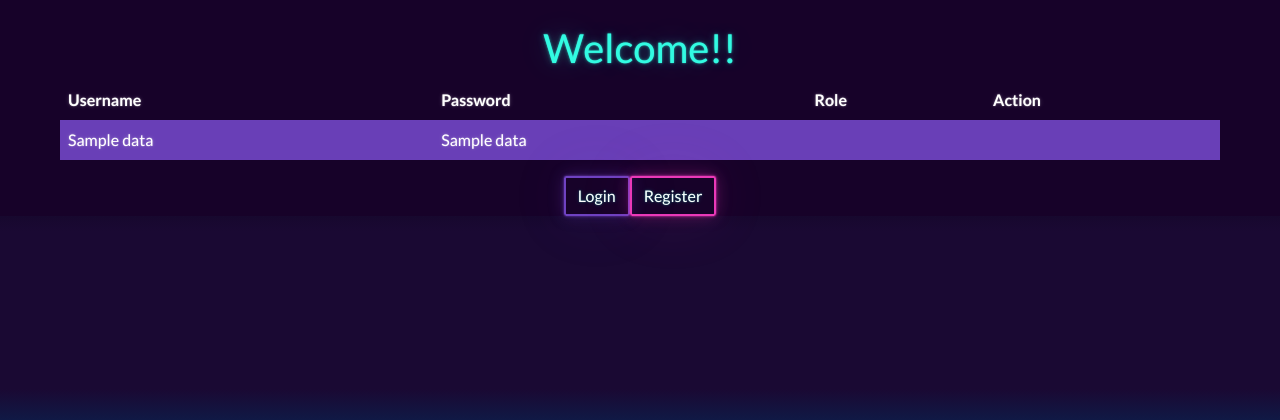
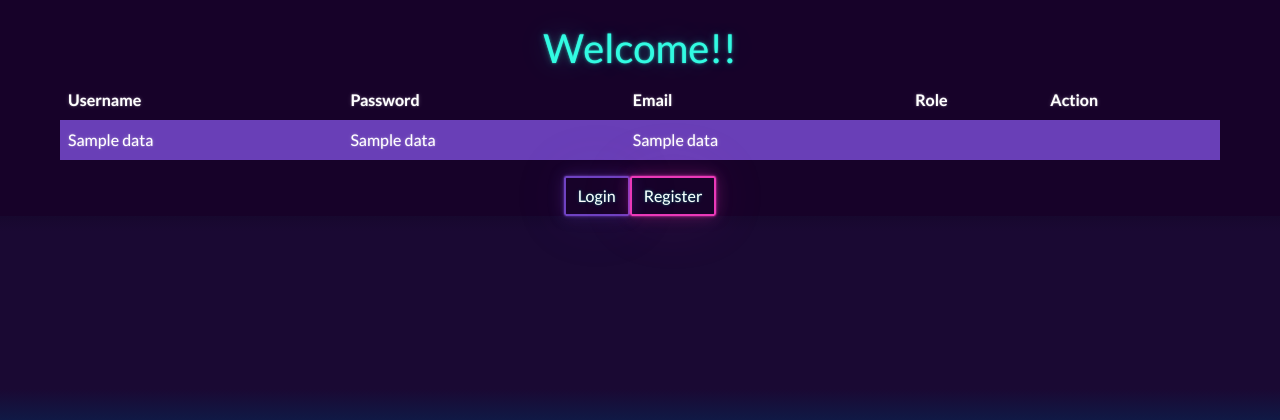
Before and after one commit to ONETP-IPET57/napoleon-backend, a Flask app: template templates/index.html in a window 1280 px wide. Shown: the top 420 px of the page. Run offline with Flask 2, Linux system fonts and the light colour scheme; the template is opened without the code that fills it: most values are stand-ins (such as "Sample title", 1, 10 or a date in 2020); some libraries are stand-ins or nearby versions.

Commit message:
New Branch

```diff
--- a/app.py
+++ b/app.py
@@ -1,4 +1,5 @@
 import time
+#from urllib import response
 from flask import Flask, render_template, request, redirect, url_for, flash, Blueprint, jsonify
 from flask_mysqldb import MySQL
 from flask_jwt_extended import create_access_token, JWTManager, get_jwt_identity, jwt_required, set_access_cookies, unset_jwt_cookies
@@ -143,7 +144,7 @@ def signup():
                 "message": "Your username is registered"
             }), 401
 
-@app.route("/api/logout", methods=['POST'])
+@app.route("/api/logout")
 def logout():
     response = jsonify({"message": "Logout Successful"})
     unset_jwt_cookies(response)
--- a/templates/index.html
+++ b/templates/index.html
@@ -9,6 +9,7 @@
         <thead class="">
             <th>Username</th>
             <th>Password</th>
+            <th>Email</th>
             <th>Role</th>
             <th>Action</th>
         </thead>
@@ -17,9 +18,10 @@
               <tr class="bg-primary">
                 <td>{{data[1]}}</td>
                 <td>{{data[2]}}</td>
-                <td>{% if data[3] == 1 %}
+                <td>{{data[3]}}</td>
+                <td>{% if data[4] == 1 %}
                     Administrator
-                    {% elif data[3] == 2 %}
+                    {% elif data[4] == 2 %}
                     User
                     {% endif %}</td>
                 <td></td>
```
